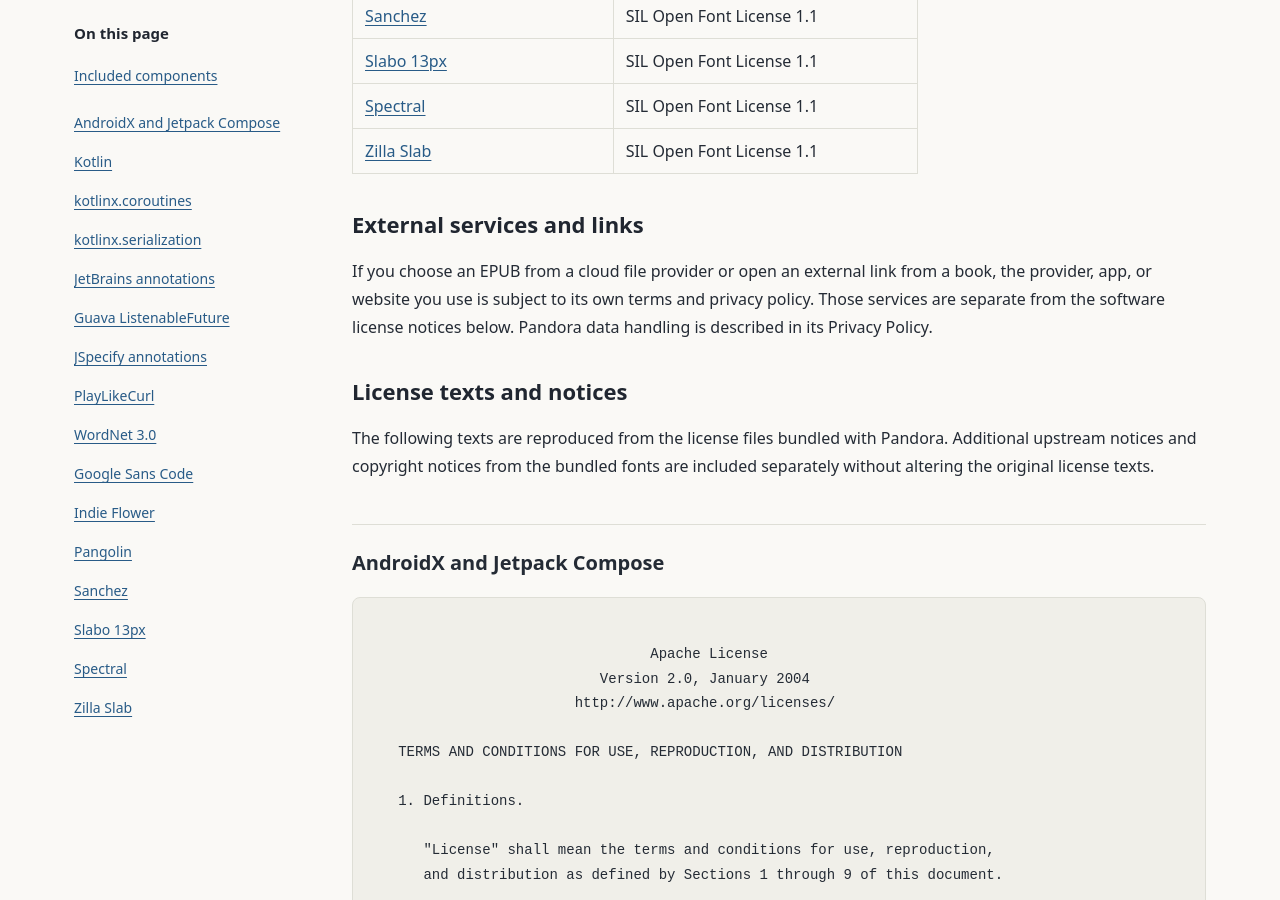
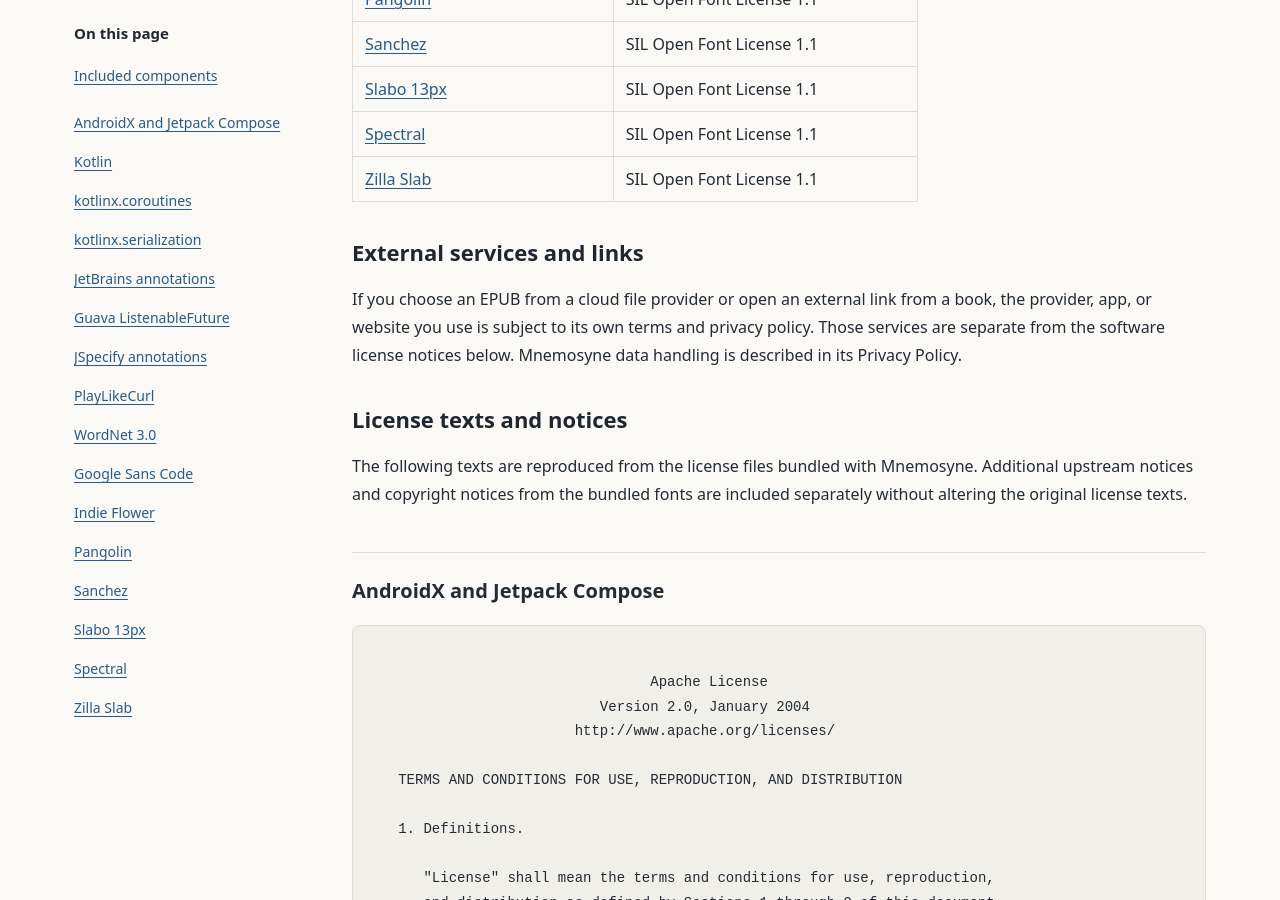
Before and after one commit to dhruvnpat3l/Mnemosyne, a Jekyll site: the page built from third-party-policy.md, in a window 1280 px wide and 900 px high, scrolled down 1273 px. Built offline with Jekyll 4.4.1, drawn with Linux system fonts in a browser that asks for light colours; some of the changed text lies outside the part shown.

Commit message:
Rebrand legal site to Mnemosyne and add logo favicons

```diff
--- a/_config.yml
+++ b/_config.yml
@@ -1,5 +1,5 @@
-title: Pandora
-description: Privacy policy, terms, and third-party licenses for Pandora by Zendacros.
+title: Mnemosyne
+description: Privacy policy, terms, and third-party licenses for Mnemosyne by Zendacros.
 url: https://dhruvnpat3l.github.io
 baseurl: /Mnemosyne
 markdown: kramdown
--- a/_layouts/default.html
+++ b/_layouts/default.html
@@ -3,9 +3,12 @@
   <head>
     <meta charset="utf-8">
     <meta name="viewport" content="width=device-width, initial-scale=1">
-    <title>{{ page.title | escape }} | Pandora</title>
+    <title>{% if page.title != site.title %}{{ page.title | escape }} | {% endif %}{{ site.title | escape }}</title>
     <meta name="description" content="{{ site.description | escape }}">
     <link rel="canonical" href="{{ page.url | absolute_url }}">
+    <link rel="icon" type="image/x-icon" sizes="16x16 32x32 48x48 64x64" href="{{ '/assets/favicon.ico' | relative_url }}">
+    <link rel="icon" type="image/png" sizes="32x32" href="{{ '/assets/favicon-32x32.png' | relative_url }}">
+    <link rel="apple-touch-icon" sizes="180x180" href="{{ '/assets/apple-touch-icon.png' | relative_url }}">
     <link rel="stylesheet" href="{{ '/assets/style.css' | relative_url }}">
   </head>
   <body{% if page.license_page %} class="page-licenses"{% endif %}>
@@ -13,7 +16,7 @@
     <header>
       <a class="brand" href="{{ '/' | relative_url }}">
         <img class="brand-logo" src="{{ '/assets/logo.png' | relative_url }}" alt="" width="64" height="64">
-        <span class="brand-name">Pandora <span class="brand-publisher">by Zendacros</span></span>
+        <span class="brand-name">{{ site.title | escape }} <span class="brand-publisher">by Zendacros</span></span>
       </a>
       <nav class="site-nav" aria-label="Legal documents">
         <a href="{{ '/privacy-policy/' | relative_url }}"{% if page.permalink == '/privacy-policy/' %} aria-current="page"{% endif %}>Privacy Policy</a>
@@ -22,6 +25,6 @@
       </nav>
     </header>
     <main id="content">{{ content }}</main>
-    <footer>Pandora · Published by Zendacros</footer>
+    <footer>{{ site.title | escape }} · Published by Zendacros</footer>
   </body>
 </html>
--- a/third-party-policy.md
+++ b/third-party-policy.md
@@ -39,15 +39,15 @@ components:
 ---
 # Third-party Software and Licenses
 
-**App:** Pandora
+**App:** Mnemosyne
 
 **Publisher:** Zendacros
 
-**Last updated:** 14 October 2026
-
-Pandora includes third-party open-source libraries, fonts, and dictionary data. The components listed below are provided under their respective licenses. Copyright and other rights remain with their respective owners.
-
-These third-party licenses apply independently of the Pandora Terms of Use. The original license texts and notices reproduced below govern the use, copying, modification, and distribution of the corresponding components.
+**Last updated:** 18 October 2026
+
+Mnemosyne includes third-party open-source libraries, fonts, and dictionary data. The components listed below are provided under their respective licenses. Copyright and other rights remain with their respective owners.
+
+These third-party licenses apply independently of the Mnemosyne Terms of Use. The original license texts and notices reproduced below govern the use, copying, modification, and distribution of the corresponding components.
 
 ## Included components
 
@@ -74,11 +74,11 @@ Choose a component to jump to its complete license and notices. All texts are av
 
 ## External services and links
 
-If you choose an EPUB from a cloud file provider or open an external link from a book, the provider, app, or website you use is subject to its own terms and privacy policy. Those services are separate from the software license notices below. Pandora data handling is described in its Privacy Policy.
+If you choose an EPUB from a cloud file provider or open an external link from a book, the provider, app, or website you use is subject to its own terms and privacy policy. Those services are separate from the software license notices below. Mnemosyne data handling is described in its Privacy Policy.
 
 ## License texts and notices
 
-The following texts are reproduced from the license files bundled with Pandora. Additional upstream notices and copyright notices from the bundled fonts are included separately without altering the original license texts.
+The following texts are reproduced from the license files bundled with Mnemosyne. Additional upstream notices and copyright notices from the bundled fonts are included separately without altering the original license texts.
 
 ### AndroidX and Jetpack Compose {#androidx-and-jetpack-compose}
 
```
Also changed, not shown: index.md (+4 -4 lines), mnemosyne-privacy-policy.md (added, +71 -0 lines), mnemosyne-terms-and-conditions.md (added, +97 -0 lines), pandora-privacy-policy.md (deleted, +0 -71 lines), pandora-terms-and-conditions.md (deleted, +0 -97 lines), README.md, assets/apple-touch-icon.png (added), assets/favicon-32x32.png (added), assets/favicon.ico (added), 1 other file.
